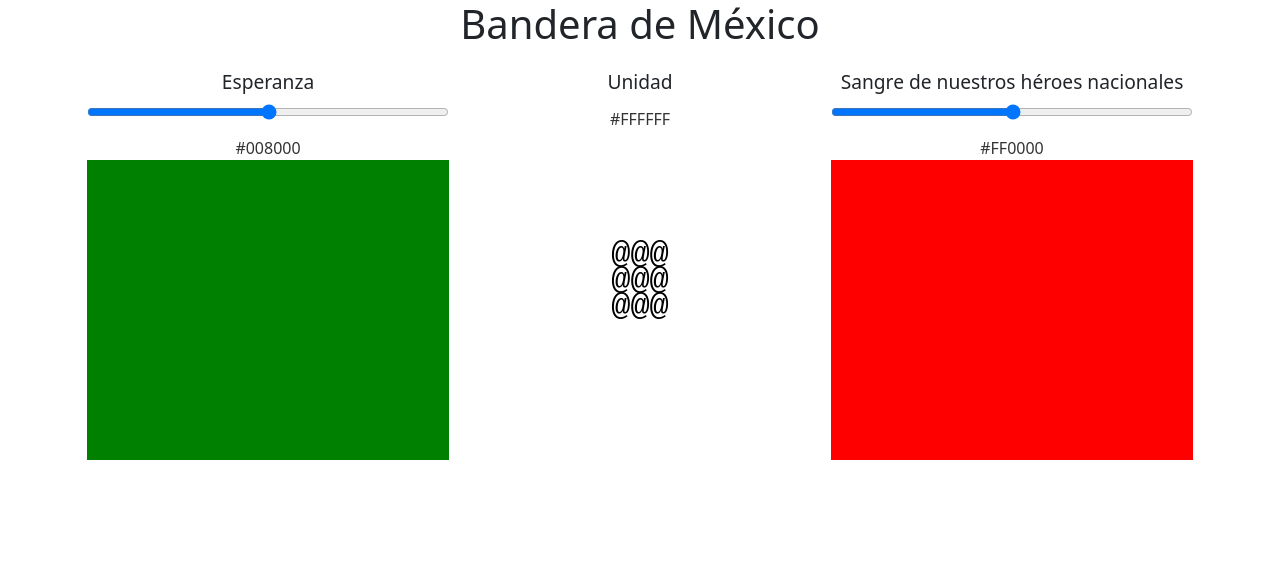
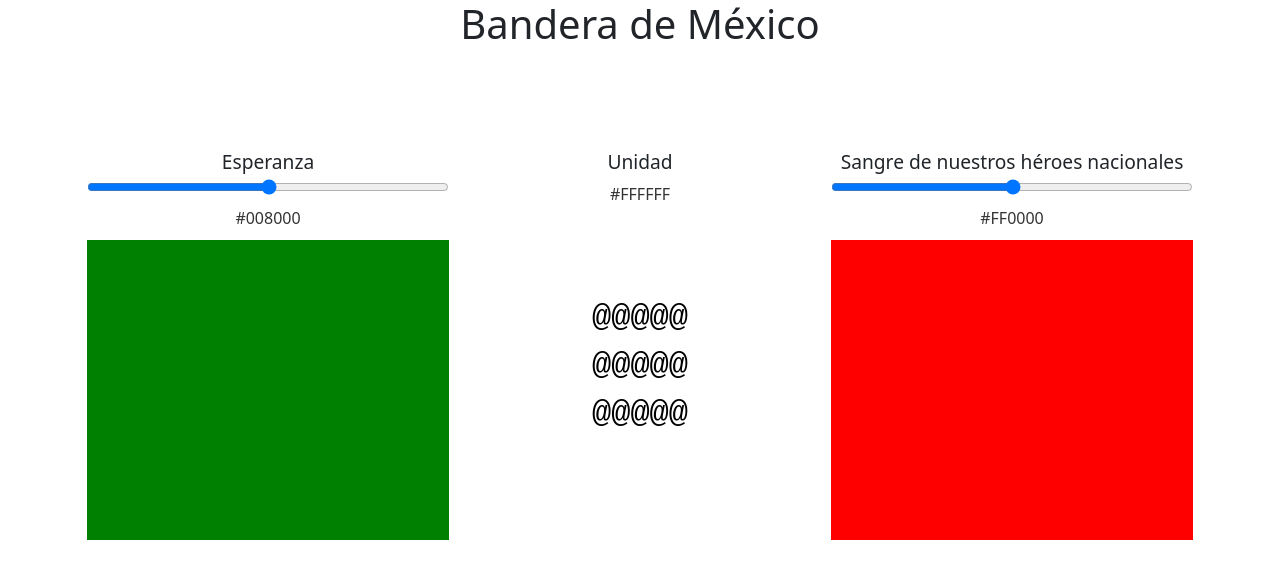
Before and after one commit to Ema1808/intro-webapp-mexico, a plain HTML site: page index.html in a window 1280 px wide. Drawn offline with nearby package versions, Linux system fonts and the light colour scheme.

Commit message:
Update index.html

```diff
--- a/index.html
+++ b/index.html
@@ -7,19 +7,18 @@
   <link href="https://cdn.jsdelivr.net/npm/bootstrap@5.3.0-alpha1/dist/css/bootstrap.min.css" rel="stylesheet">
   <style>
     .color-box {
-      height: 300px; /* Aseguramos que las secciones sean cuadradas */
+      height: 300px; /* Sección cuadrada */
       width: 100%;
       text-align: center;
-      color: white;
-      font-size: 1.5em;
       display: flex;
       justify-content: center;
       align-items: center;
+      margin-top: 10px;
     }
     .color-container {
       display: flex;
       justify-content: center;
-      margin-top: 20px;
+      margin-top: 100px; /* Ajuste para mover solo la bandera hacia abajo */
     }
     .color-section {
       flex: 1;
@@ -30,12 +29,11 @@
     }
     .color-label {
       font-size: 1.2em;
-      margin-bottom: 5px;
     }
     .color-code {
       text-align: center;
       font-size: 1em;
-      margin-top: 10px;
+      margin-top: 5px;
       color: #333;
     }
     #whiteBox {
@@ -44,7 +42,7 @@
       font-size: 2em;
     }
     .at-symbol {
-      line-height: 0.8;
+      line-height: 1.5;
     }
   </style>
 </head>
@@ -53,6 +51,7 @@
   <div class="container text-center">
     <h1>Bandera de México</h1>
 
+    <!-- Manteniendo las palabras y barras en su lugar -->
     <div class="color-container">
       <!-- Sección Verde -->
       <div class="color-section">
@@ -68,7 +67,7 @@
         <div class="color-code">#FFFFFF</div>
         <div id="whiteBox" class="color-box" style="background-color: #FFFFFF;">
           <div class="at-symbol">
-            @@@<br>@@@<br>@@@
+            @@@@@<br>@@@@@<br>@@@@@
           </div>
         </div>
       </div>
```
